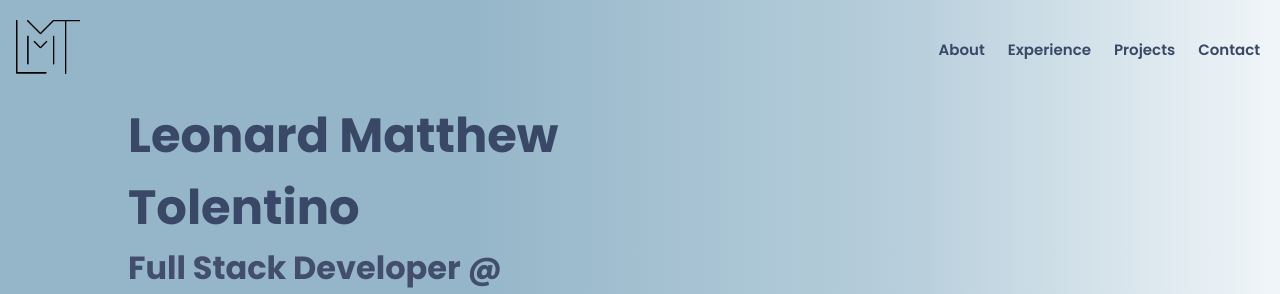
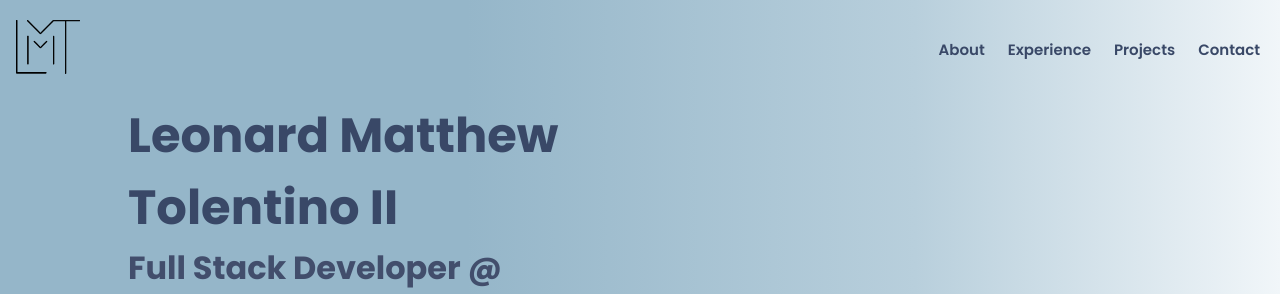
Before and after one commit to Matthew-Tolentino/app-lmt, a React (Create React App) app: page / in a window 1280 px wide. Shown: the top 294 px of the page. Built offline with nearby package versions, Linux system fonts and the light colour scheme.

Commit message:
name update

```diff
--- a/package.json
+++ b/package.json
@@ -21,7 +21,7 @@
     "web-vitals": "^2.1.4"
   },
   "scripts": {
-    "predeploy": "npm run build",
+    "predeploy": "npm run build && cp CNAMe build/",
     "deploy": "gh-pages -d build",
     "start": "react-scripts start",
     "build": "react-scripts build",
--- a/src/components/About/About.tsx
+++ b/src/components/About/About.tsx
@@ -7,7 +7,7 @@ function About() {
   return (
     <div className='about'>
       <div className='header-section reveal-left-1'>
-        <h1>Leonard Matthew Tolentino</h1>
+        <h1>Leonard Matthew Tolentino II</h1>
         <h4 className='sub-title'>Full Stack Developer @ Brandes Associates</h4>
         {/* <h6>I am a full stack developer based in Los Angelas, CA</h6> */}
       </div>
```
